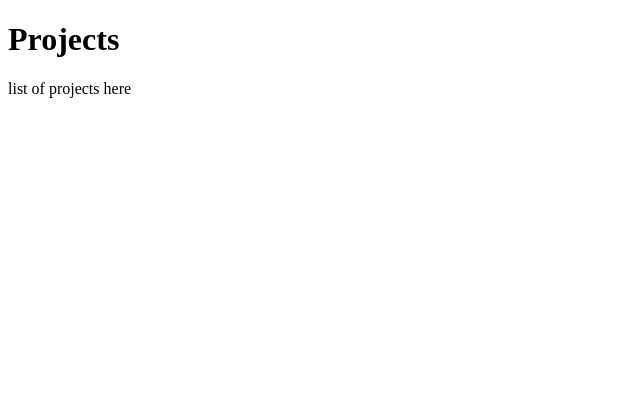
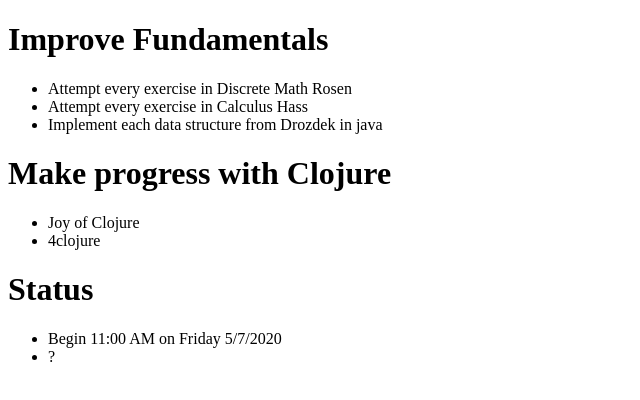
Before and after one commit to dendres/dendres.github.io, a plain HTML site: page index.html in a window 1280 px wide. Shown: the whole page, without its empty margins (0-640 px from the left). Drawn offline with Linux system fonts and the light colour scheme.

Commit message:
added summer plan

```diff
--- a/index.html
+++ b/index.html
@@ -4,8 +4,30 @@
     <meta charset="utf-8">
     <title>Donald Endres</title>
   </head>
-  <body>
-    <h1>Projects</h1>
-    <p>list of projects here</p>
-  </body>
+<body>
+
+<h1>Improve Fundamentals</h1>
+
+<ul>
+<li>Attempt every exercise in Discrete Math Rosen</li>
+<li>Attempt every exercise in Calculus Hass</li>
+<li>Implement each data structure from Drozdek in java</li>
+</ul>
+
+<h1>Make progress with Clojure</h1>
+
+<ul>
+<li>Joy of Clojure</li>
+<li>4clojure</li>
+</ul>
+
+<h1>Status</h1>
+
+<ul>
+<li>Begin 11:00 AM on Friday 5/7/2020</li>
+<li>?</li>
+</ul>
+
+
+</body>
 </html>
```
